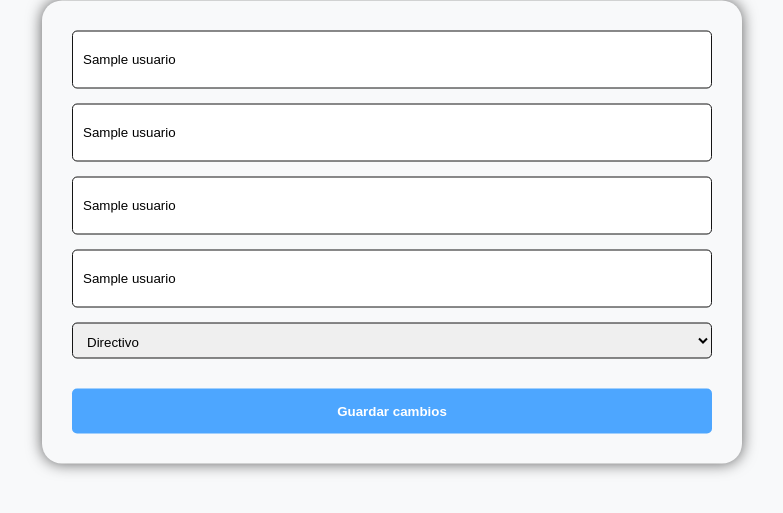
After one commit to Berserk1550/Proyecto-Visionarios, a Flask app: template templates/modificar_profesional.html in a window 1280 px wide. The commit adds this page. Shown: the top 513 px of the page, without its empty margins (248-1031 px from the left). Run offline with Flask 3, Linux system fonts and the light colour scheme; the template is opened without the code that fills it: most values are stand-ins (such as "Sample title", 1, 10 or a date in 2020).

Commit message:
modificar terminado

```diff
--- a/conexion.py
+++ b/conexion.py
@@ -1,5 +1,6 @@
 import mysql.connector
 from flask import render_template, request, redirect, session, url_for
+import hashlib
 
 
 # Función para obtener conexión a la BD
--- /dev/null
+++ b/static/modificar_profesional.css
@@ -0,0 +1,87 @@
+* {
+    transition: 0.5s;
+    margin: 0;
+    padding: 0;
+}
+
+body {
+    font-family: 'Segoe UI', Tahoma, Geneva, Verdana, sans-serif;
+    font-size: 14px;
+    background: #F8F9FA;
+}
+
+#padre_ppal {
+    position: relative;
+    display: grid;
+    width: 100%;
+    background: #F8F9FA;
+}
+
+#form_acceso {
+    position: relative;
+    left: 50%;
+    top: 50%;
+    transform: translate(-50%, -50%);
+    width: 80%;
+    height: auto;
+    padding: 40px 20px;
+    border-radius: 20px;
+    box-shadow: 0 0 15px rgba(0, 0, 0, 0.63);
+
+}
+
+.caja_input {
+    display: flex;
+    flex-direction: column;
+    margin-bottom: 15px;
+}
+
+.caja_input input,
+.caja_input select {
+    height: 36px;
+    padding: 10px;
+    border-radius: 5px;
+    border: 1px solid #151515;
+}
+
+.caja_input input::placeholder {
+    color: #888;
+    font-size: 13px;
+}
+
+.caja_boton button {
+    width: 100%;
+    height: 45px;
+    border: none;
+    border-radius: 5px;
+    background: #4DA6FF;
+    color: white;
+    font-weight: bold;
+    cursor: pointer;
+    margin-top: 15px;
+}
+
+.caja_boton button:hover {
+    background: #1E90FF;
+}
+
+h1 {
+    text-align: center;
+    font-size: 30px;
+    color: #4DA6FF;
+    margin-bottom: 20px;
+}
+
+@media screen and (min-width: 650px){
+    #padre_ppal #form_acceso {
+        width: 65%;
+        padding: 40px 25px;
+    }
+}
+
+@media screen and (min-width: 1024px){
+    #padre_ppal #form_acceso {
+        width: 50%;
+        padding: 30px;
+    }
+}
--- a/templates/listar_usuarios.html
+++ b/templates/listar_usuarios.html
@@ -24,7 +24,7 @@
         </a>
     </header>
 
-<!-- 📱 MOBILE - TARJETAS -->
+
     <section class="user-list">
         {% for usuario in usuarios %}
         <article class="card">
@@ -50,7 +50,7 @@
         {% endfor %}
     </section>
 
-<!-- 💻 DESKTOP - TABLA -->
+
     <section class="table-container">
         <table>
             <thead>
--- /dev/null
+++ b/templates/modificar_profesional.html
@@ -0,0 +1,72 @@
+<!DOCTYPE html>
+<html lang="es">
+<head>
+    <meta charset="UTF-8">
+    <meta name="viewport" content="width=device-width, initial-scale=1.0">
+    <title>Modificar profesional</title>
+    <link rel="stylesheet" href="{{ url_for('static', filename='modificar_profesional.css') }}">
+</head>
+<body>
+    <main id="padre_ppal">
+        <form id="form_acceso" action="{{ url_for('modificar_usuario', doc_pronal=doc_pronal) }}" method="post">
+
+            <div id="cont_contenido">
+
+                <div class="caja_input">
+                    <input type="text"
+                        name="nombres"
+                        value="{{ usuario[0] }}"
+                        minlength="1"
+                        maxlength="50"
+                        pattern="^[A-Za-zÁÉÍÓÚáéíóúÑñ\s\-']{1,50}"
+                        required>
+                </div>
+
+                <div class="caja_input">
+                    <input type="text"
+                        name="apellidos"
+                        value="{{ usuario[1] }}"
+                        minlength="1"
+                        maxlength="50"
+                        pattern="^[A-Za-zÁÉÍÓÚáéíóúÑñ\s\-']{1,50}"
+                        required>
+                </div>
+
+                <div class="caja_input">
+                    <input type="text"
+                        name="telefono"
+                        value="{{ usuario[2] }}"
+                        minlength="10"
+                        maxlength="10"
+                        pattern="[0-9]{10}"
+                        required>
+                </div>
+
+                <div class="caja_input">
+                    <input type="email"
+                        name="correo"
+                        value="{{ usuario[3] }}"
+                        minlength="5"
+                        maxlength="76"
+                        required>
+                </div>
+
+                <div class="caja_input">
+                    <select name="rol" required>
+                        <option value="directivo" {% if usuario[4] == 'directivo' %}selected{% endif %}>Directivo</option>
+                        <option value="coordinacion" {% if usuario[4] == 'coordinacion' %}selected{% endif %}>Coordinación</option>
+                        <option value="docente" {% if usuario[4] == 'docente' %}selected{% endif %}>Docente</option>
+                        <option value="profesional_apoyo" {% if usuario[4] == 'profesional_apoyo' %}selected{% endif %}>Profesional de apoyo</option>
+                    </select>
+                </div>
+
+                <div class="caja_boton">
+                    <button type="submit">Guardar cambios</button>
+                </div>
+
+            </div>
+        </form>
+    </main>
+
+</body>
+</html>
--- a/templates/registrar_profesional.html
+++ b/templates/registrar_profesional.html
@@ -52,7 +52,7 @@
                            minlength="10"
                            maxlength="10"
                            pattern="[0-9]{10}"
-                           placeholder="Teléfono"
+                           placeholder="Telefono"
                            required>
 
                 </div>
@@ -69,9 +69,10 @@
 
                 <div class="caja_input">
                     <select name="rol" required>
+                        <option value="directivo">directivo</option>
                         <option value="coordinacion">Coordinación</option>
                         <option value="docente">Docente</option>
-                        <option value="administrador">Administrador</option>
+                        <option value="profesional_apoyo">profesional de apoyo</option>
                     </select>
                 </div>
 
```
Also changed, not shown: models/m_estudiantes.py (+8 -8 lines), models/m_usuarios.py (+5 -4 lines), routes/r_usuarios.py (+7 -6 lines), static/modificar_estudiante.css (added, +99 -0 lines), templates/modificar_estudiante.html (added, +114 -0 lines). Lines whose indentation alone changed are shown as unchanged.
